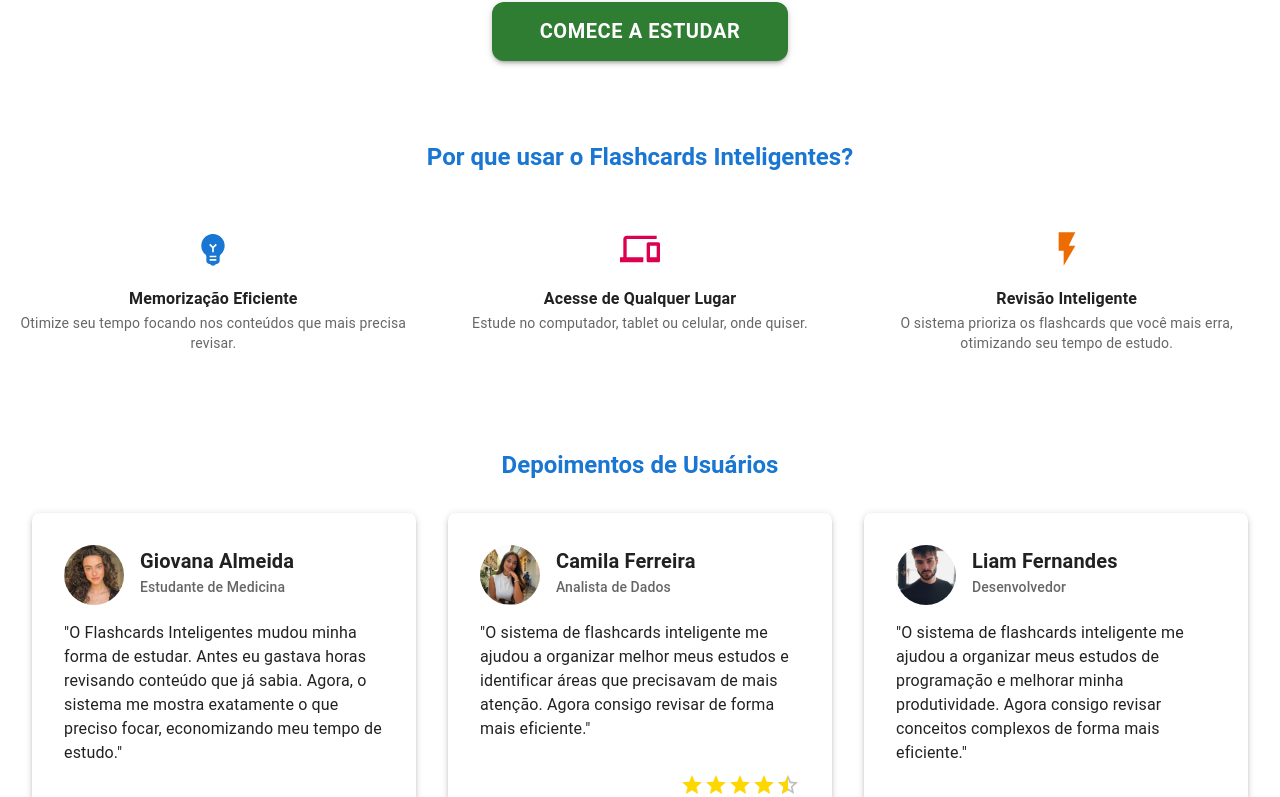
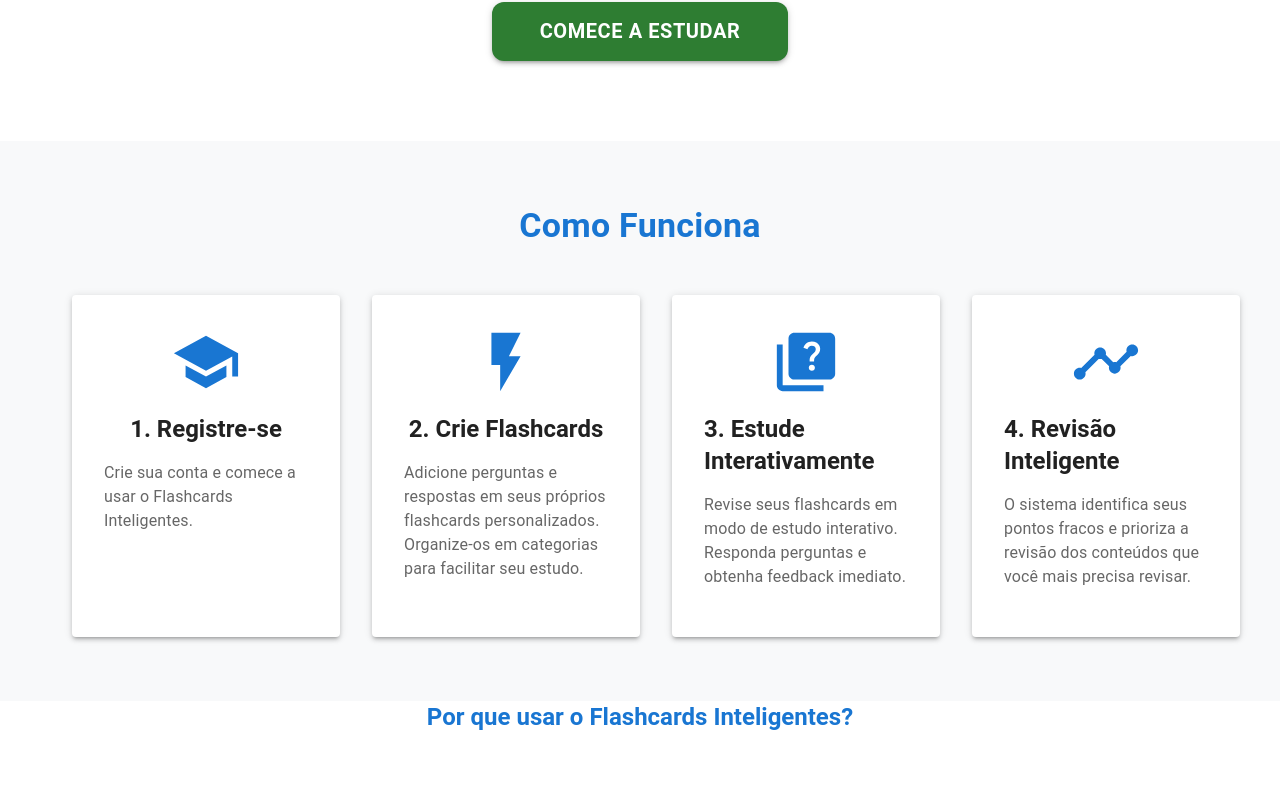
Before and after one commit to valeriapessoa/Flashcards, a Next.js app in the folder frontend/: page / in a window 1280 px wide. Shown: the part 533-1330 px from the top of the page. Built offline with nearby package versions, Linux system fonts and the light colour scheme; no server answers.

Commit message:
feat: melhora a seção inicial com novos textos e espaçamentos, adiciona seção "Como Funciona" com cards explicativos

```diff
--- a/frontend/src/app/page.tsx
+++ b/frontend/src/app/page.tsx
@@ -32,7 +32,7 @@ export default function Home() {
         sx={{
           width: '100%',
           bgcolor: 'linear-gradient(135deg, #e3f2fd 60%, #fff 100%)',
-          pt: { xs: 4, md: 8 },
+          pt: { xs: 6, md: 10 },
           pb: { xs: 6, md: 10 },
           minHeight: { xs: 300, md: 350 },
           position: 'relative',
@@ -49,10 +49,10 @@ export default function Home() {
               margin: '0 auto'
             }}>
               <Typography variant="h2" fontWeight="bold" color="primary.main" sx={{ fontSize: { xs: '2.5rem', md: '3.5rem' }, lineHeight: 1.2 }}>
-                Torne seu aprendizado mais inteligente
+                Torne seu aprendizado mais eficiente
               </Typography>
-              <Typography variant="h6" color="text.secondary" mb={4} sx={{ fontSize: '2.4rem', lineHeight: 1.4 }}>
-                Organize, memorize e revise com o Flashcards Inteligentes
+              <Typography variant="h5" color="text.secondary" mb={4} sx={{ mt: 2 }}>
+                Organize, memorize e revise com Flashcards modernos
               </Typography>
             </Box>
           </Grid>
@@ -69,7 +69,7 @@ export default function Home() {
             </Box>
           </Grid>
         </Grid>
-        <Box sx={{ textAlign: 'center', mt: 4 }}>
+        <Box sx={{ textAlign: 'center', mt: 2 }}>
           <Button
             component={Link}
             href="/estudar"
@@ -83,12 +83,128 @@ export default function Home() {
         </Box>
       </Box>
 
+      {/* COMO FUNCIONA */}
+      <Box sx={{ bgcolor: '#f8f9fa', py: 8, px: 2 }}>
+        <Typography variant="h4" fontWeight="bold" color="primary.main" align="center" mb={6}>
+          Como Funciona
+        </Typography>
+        <Grid container spacing={4} justifyContent="center" sx={{ maxWidth: 1200, mx: 'auto' }}>
+          <Grid item xs={12} md={3}>
+            <Card
+              sx={{
+                height: '100%',
+                display: 'flex',
+                flexDirection: 'column',
+                alignItems: 'center',
+                p: 4,
+                bgcolor: 'background.paper',
+                boxShadow: 3,
+                transition: 'transform 0.3s ease-in-out',
+                '&:hover': {
+                  transform: 'translateY(-5px)',
+                  boxShadow: 6
+                }
+              }}
+            >
+              <SchoolIcon color="primary" sx={{ fontSize: 70, mb: 2 }} />
+              <Typography variant="h5" fontWeight="bold" mb={2}>
+                1. Registre-se
+              </Typography>
+              <Typography variant="body1" color="text.secondary" mb={2}>
+                Crie sua conta e comece a usar o Flashcards Inteligentes.
+              </Typography>
+            </Card>
+          </Grid>
+          <Grid item xs={12} md={3}>
+            <Card
+              sx={{
+                height: '100%',
+                display: 'flex',
+                flexDirection: 'column',
+                alignItems: 'center',
+                p: 4,
+                bgcolor: 'background.paper',
+                boxShadow: 3,
+                transition: 'transform 0.3s ease-in-out',
+                '&:hover': {
+                  transform: 'translateY(-5px)',
+                  boxShadow: 6
+                }
+              }}
+            >
+              <FlashOnIcon color="primary" sx={{ fontSize: 70, mb: 2 }} />
+              <Typography variant="h5" fontWeight="bold" mb={2}>
+                2. Crie Flashcards
+              </Typography>
+              <Typography variant="body1" color="text.secondary" mb={2}>
+                Adicione perguntas e respostas em seus próprios flashcards personalizados.
+                Organize-os em categorias para facilitar seu estudo.
+              </Typography>
+            </Card>
+          </Grid>
+          <Grid item xs={12} md={3}>
+            <Card
+              sx={{
+                height: '100%',
+                display: 'flex',
+                flexDirection: 'column',
+                alignItems: 'center',
+                p: 4,
+                bgcolor: 'background.paper',
+                boxShadow: 3,
+                transition: 'transform 0.3s ease-in-out',
+                '&:hover': {
+                  transform: 'translateY(-5px)',
+                  boxShadow: 6
+                }
+              }}
+            >
+              <QuizIcon color="primary" sx={{ fontSize: 70, mb: 2 }} />
+              <Typography variant="h5" fontWeight="bold" mb={2}>
+                3. Estude Interativamente
+              </Typography>
+              <Typography variant="body1" color="text.secondary" mb={2}>
+                Revise seus flashcards em modo de estudo interativo.
+                Responda perguntas e obtenha feedback imediato.
+              </Typography>
+            </Card>
+          </Grid>
+          <Grid item xs={12} md={3}>
+            <Card
+              sx={{
+                height: '100%',
+                display: 'flex',
+                flexDirection: 'column',
+                alignItems: 'center',
+                p: 4,
+                bgcolor: 'background.paper',
+                boxShadow: 3,
+                transition: 'transform 0.3s ease-in-out',
+                '&:hover': {
+                  transform: 'translateY(-5px)',
+                  boxShadow: 6
+                }
+              }}
+            >
+              <TimelineIcon color="primary" sx={{ fontSize: 70, mb: 2 }} />
+              <Typography variant="h5" fontWeight="bold" mb={2}>
+                4. Revisão Inteligente
+              </Typography>
+              <Typography variant="body1" color="text.secondary" mb={2}>
+                O sistema identifica seus pontos fracos e prioriza a revisão dos conteúdos
+                que você mais precisa revisar.
+              </Typography>
+            </Card>
+          </Grid>
+        </Grid>
+      </Box>
+
       {/* BENEFÍCIOS */}
       <Box mb={8} width="100%" px={2}>
         <Typography variant="h5" fontWeight="bold" color="primary.main" align="center" mb={3}>
           Por que usar o Flashcards Inteligentes?
         </Typography>
-        <Grid container spacing={4} justifyContent="center">
+        <Grid container spacing={4} justifyContent="center" sx={{ mt: 2 }}>
           <Grid item xs={12} sm={4}>
             <Box sx={{ borderRadius: 4, textAlign: 'center', py: 4, bgcolor: 'transparent' }}>
               <EmojiObjectsIcon color="primary" sx={{ fontSize: 40, mb: 2 }} />
@@ -106,14 +222,14 @@ export default function Home() {
           <Grid item xs={12} sm={4}>
             <Box sx={{ borderRadius: 4, textAlign: 'center', py: 4, bgcolor: 'transparent' }}>
               <FlashOnIcon color="warning" sx={{ fontSize: 40, mb: 2 }} />
-              <Typography variant="subtitle1" fontWeight="bold">Revisão Inteligente</Typography>
-              <Typography variant="body2" color="text.secondary">O sistema prioriza os flashcards que você mais erra, otimizando seu tempo de estudo.</Typography>
+              <Typography variant="subtitle1" fontWeight="bold">Revisão Adaptativa</Typography>
+              <Typography variant="body2" color="text.secondary">O sistema se adapta ao seu ritmo de aprendizado, focando nos conteúdos que mais precisa.</Typography>
             </Box>
           </Grid>
         </Grid>
       </Box>
 
-      {/* COMO FUNCIONA */}
+      {/* BENEFÍCIOS */}
       <Box mb={8} width="100%" px={2}>
         {/* DEPOIMENTOS */}
         <Box mb={8} width="100%" px={2}>
```
